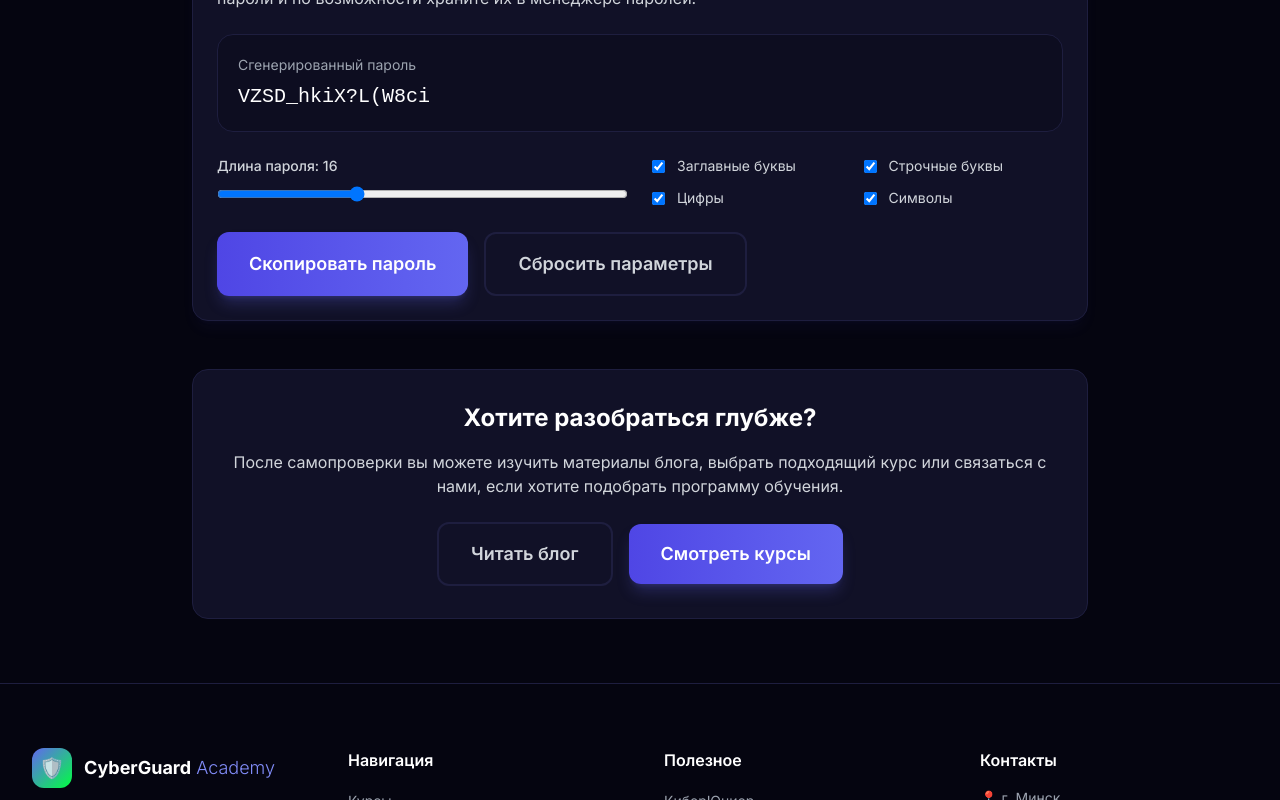
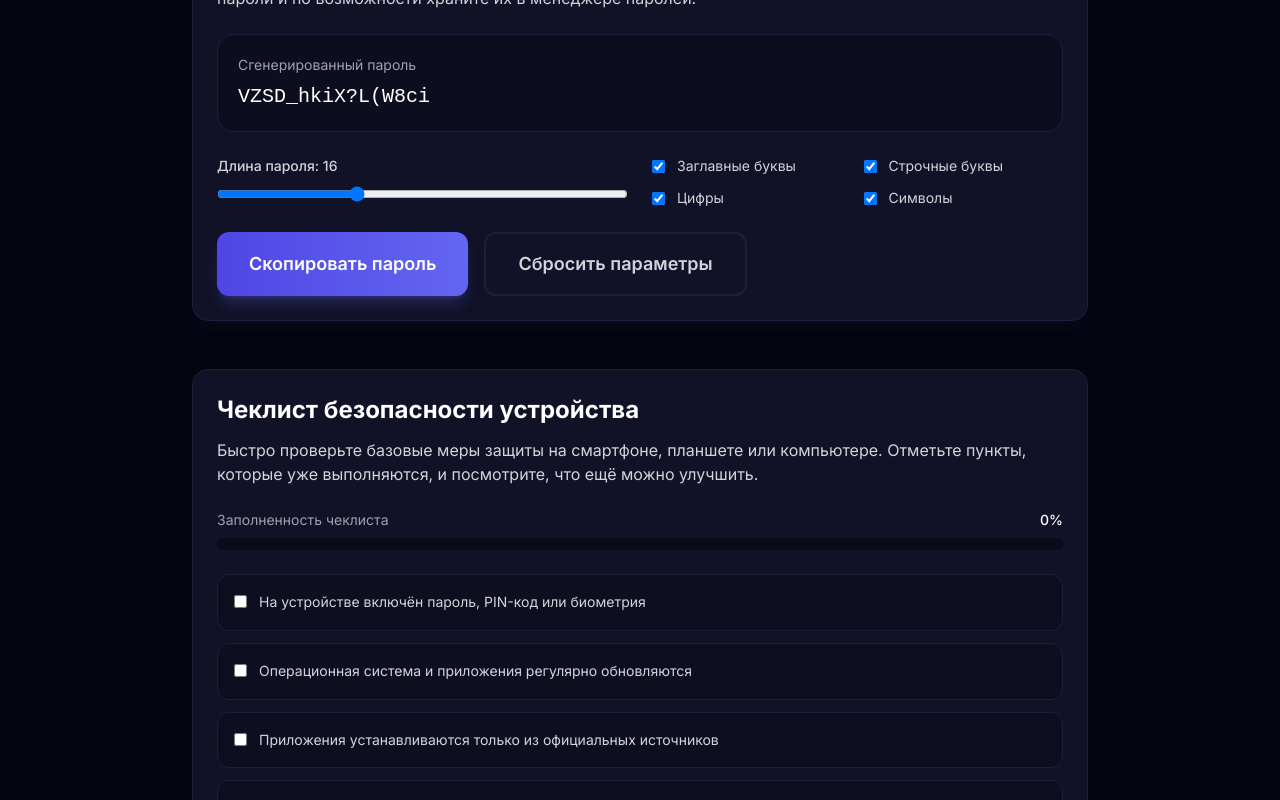
Before and after one commit to mam37bez/cyberguard-academy, a Next.js app: page /security-tools in a window 1280 px wide. Shown: the part 2000-2800 px from the top of the page. Built offline with nearby package versions, Linux system fonts and the light colour scheme.

Commit message:
Add device security checklist tool

```diff
--- a/src/app/security-tools/page.tsx
+++ b/src/app/security-tools/page.tsx
@@ -4,6 +4,7 @@ import { SectionHeading } from '@/components/ui/SectionHeading';
 import { SecurityChecker } from '@/components/security/SecurityChecker';
 import { PasswordStrengthChecker } from '@/components/security/PasswordStrengthChecker';
 import { PasswordGenerator } from '@/components/security/PasswordGenerator';
+import { DeviceSecurityChecklist } from '@/components/security/DeviceSecurityChecklist';
 import { Button } from '@/components/ui/Button';
 
 export const metadata: Metadata = {
@@ -33,8 +34,8 @@ export default function SecurityToolsPage() {
               уровень цифровой безопасности и получить практические рекомендации.
             </p>
             <p className="text-gray-300 leading-relaxed">
-              Вы можете пройти самопроверку, сгенерировать более надёжный пароль и
-              проверить, насколько он соответствует базовым правилам защиты.
+              Вы можете пройти самопроверку, сгенерировать более надёжный пароль,
+              проверить его силу и оценить базовую защищённость устройства.
             </p>
           </div>
         </div>
@@ -71,6 +72,7 @@ export default function SecurityToolsPage() {
         <SecurityChecker />
         <PasswordStrengthChecker />
         <PasswordGenerator />
+        <DeviceSecurityChecklist />
 
         <div className="max-w-4xl mx-auto mt-12 text-center rounded-2xl border border-cyber-border bg-cyber-card p-8">
           <h2 className="text-2xl font-bold text-white mb-4">
--- /dev/null
+++ b/src/components/security/DeviceSecurityChecklist.tsx
@@ -0,0 +1,117 @@
+'use client';
+
+import React, { useMemo, useState } from 'react';
+import { Card, CardContent } from '@/components/ui/Card';
+import { Button } from '@/components/ui/Button';
+
+const checklistItems = [
+  { id: 'c1', label: 'На устройстве включён пароль, PIN-код или биометрия' },
+  { id: 'c2', label: 'Операционная система и приложения регулярно обновляются' },
+  { id: 'c3', label: 'Приложения устанавливаются только из официальных источников' },
+  { id: 'c4', label: 'На устройстве нет лишних или подозрительных приложений' },
+  { id: 'c5', label: 'Автоматическое подключение к неизвестным Wi‑Fi сетям отключено' },
+  { id: 'c6', label: 'Для важных аккаунтов включена двухфакторная аутентификация' },
+  { id: 'c7', label: 'Проверяются ссылки и сообщения перед переходом' },
+  { id: 'c8', label: 'Есть резервное копирование важных данных' },
+];
+
+export function DeviceSecurityChecklist() {
+  const [checked, setChecked] = useState<Record<string, boolean>>({});
+
+  const checkedCount = useMemo(() => {
+    return Object.values(checked).filter(Boolean).length;
+  }, [checked]);
+
+  const progress = Math.round((checkedCount / checklistItems.length) * 100);
+
+  const recommendations = useMemo(() => {
+    return checklistItems
+      .filter((item) => !checked[item.id])
+      .map((item) => item.label);
+  }, [checked]);
+
+  const toggleItem = (id: string) => {
+    setChecked((prev) => ({
+      ...prev,
+      [id]: !prev[id],
+    }));
+  };
+
+  const resetChecklist = () => {
+    setChecked({});
+  };
+
+  return (
+    <div className="max-w-4xl mx-auto mt-12">
+      <Card variant="glow">
+        <CardContent>
+          <div className="mb-6">
+            <h2 className="text-2xl font-bold text-white mb-3">
+              Чеклист безопасности устройства
+            </h2>
+            <p className="text-gray-300">
+              Быстро проверьте базовые меры защиты на смартфоне, планшете или
+              компьютере. Отметьте пункты, которые уже выполняются, и посмотрите,
+              что ещё можно улучшить.
+            </p>
+          </div>
+
+          <div className="mb-6">
+            <div className="flex items-center justify-between mb-2">
+              <span className="text-sm text-gray-400">Заполненность чеклиста</span>
+              <span className="text-sm text-white font-medium">{progress}%</span>
+            </div>
+
+            <div className="w-full h-3 bg-cyber-dark rounded-full overflow-hidden">
+              <div
+                className="h-full bg-gradient-to-r from-primary-500 to-cyber-green rounded-full transition-all duration-500"
+                style={{ width: `${progress}%` }}
+              />
+            </div>
+          </div>
+
+          <div className="space-y-3 mb-8">
+            {checklistItems.map((item) => (
+              <label
+                key={item.id}
+                className="flex items-start gap-3 rounded-xl border border-cyber-border bg-cyber-dark/40 p-4 cursor-pointer"
+              >
+                <input
+                  type="checkbox"
+                  checked={!!checked[item.id]}
+                  onChange={() => toggleItem(item.id)}
+                  className="mt-1"
+                />
+                <span className="text-sm text-gray-300 leading-relaxed">{item.label}</span>
+              </label>
+            ))}
+          </div>
+
+          <div className="mb-8">
+            <h3 className="text-lg font-semibold text-white mb-3">Что ещё можно улучшить</h3>
+            {recommendations.length > 0 ? (
+              <ul className="space-y-2">
+                {recommendations.map((item, index) => (
+                  <li key={index} className="flex gap-3 text-sm text-gray-300">
+                    <span className="text-yellow-400">•</span>
+                    <span>{item}</span>
+                  </li>
+                ))}
+              </ul>
+            ) : (
+              <div className="rounded-xl border border-cyber-green/20 bg-cyber-green/10 p-4 text-sm text-cyber-green">
+                Отлично! Базовые меры безопасности устройства выглядят хорошо настроенными.
+              </div>
+            )}
+          </div>
+
+          <div className="text-center">
+            <Button type="button" variant="outline" onClick={resetChecklist}>
+              Сбросить чеклист
+            </Button>
+          </div>
+        </CardContent>
+      </Card>
+    </div>
+  );
+}
```
